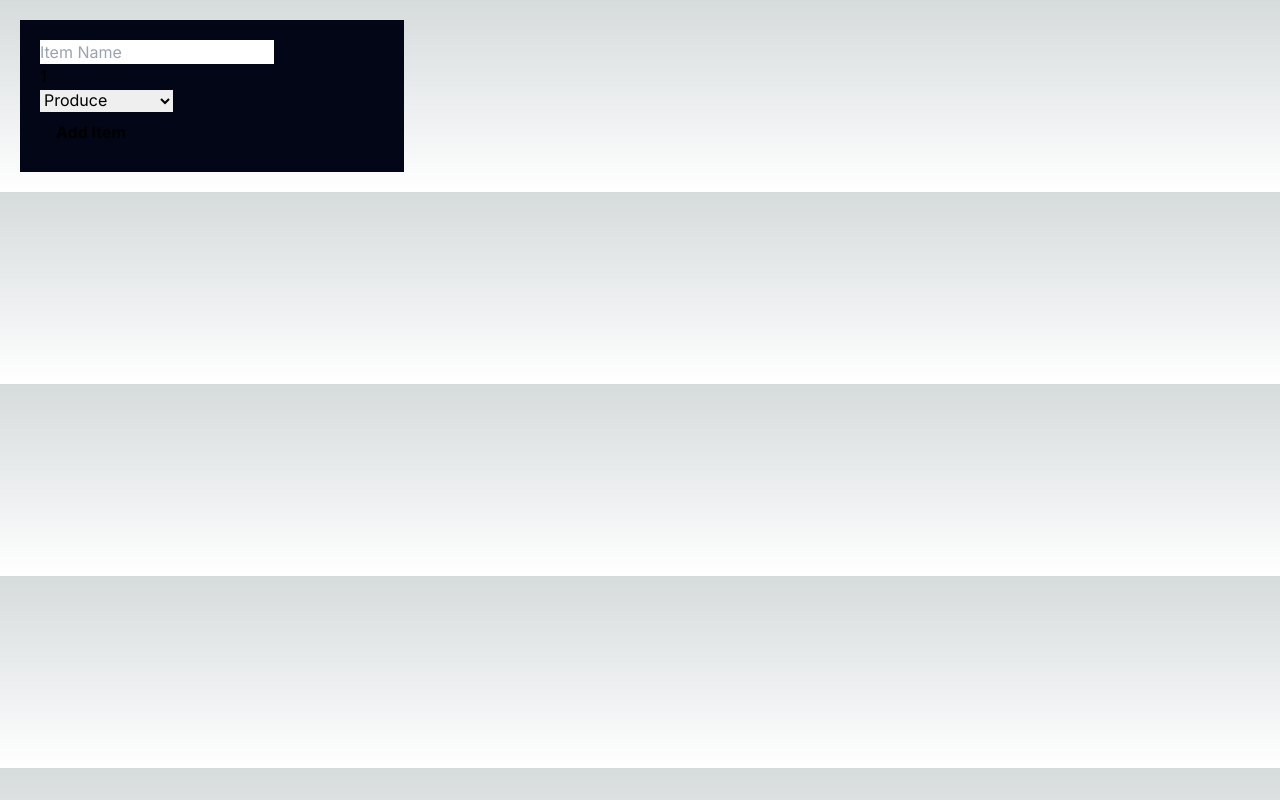
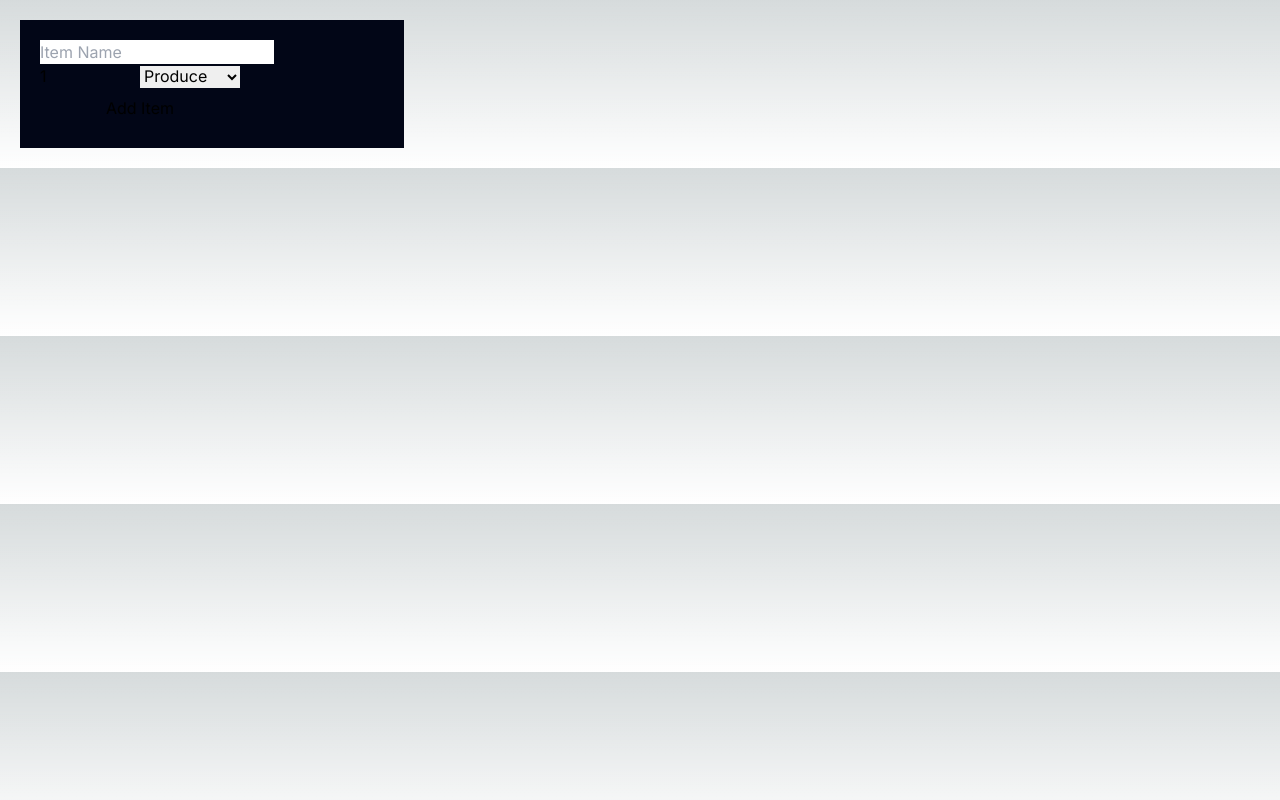
Before and after one commit to sebgualtero/cprg306-assignments, a Next.js app: page /week-4 in a window 1280 px wide. Built offline with nearby package versions, Linux system fonts and the light colour scheme.

Commit message:
css troubleshooting
unsuccessful

```diff
--- a/app/page.js
+++ b/app/page.js
@@ -1,11 +1,10 @@
-import Image from "next/image";
 import Link from "next/link";
 
 export default function Home() {
   return (
     <main>
       <div className="m-20">
-        <h1 className="text-2xl font-bold">
+        <h1 className="text-2xl font-bold align-middle">
           CPRG 306: Web Development 2 - Assignments
         </h1>
         <ul>
--- a/app/week-4/new-item.js
+++ b/app/week-4/new-item.js
@@ -38,7 +38,7 @@ export default function NewItemPage() {
   };
 
   return (
-    <main>
+    <main className="">
       <div className="bg-blackPearl flex-col justify-center items-center m-5 w-96 ">
         <form className="p-5 w-60" onSubmit={handleSubmit}>
           <input
@@ -52,7 +52,7 @@ export default function NewItemPage() {
           />
           <div className="flex-row justify-around">
             <input
-              className="bg-blackPearl text-white"
+              className="bg-blackPearl text-white w-1/2"
               type="number"
               id="item_quantity"
               name="quantity"
@@ -62,6 +62,7 @@ export default function NewItemPage() {
               max={99}
             />
             <select
+              className="w-1/2 bg-white text-black"
               id="item_category"
               name="category"
               value={category}
@@ -80,10 +81,7 @@ export default function NewItemPage() {
               <option value="other">Other</option>
             </select>
           </div>
-          <button
-            type="submit"
-            className="bg-blue-600 hover:bg-indigo-500 text-white font-bold py-2 px-4 rounded-full"
-          >
+          <button className="bg-blue-500 text-white w-full p-2" type="submit">
             Add Item
           </button>
         </form>
```
